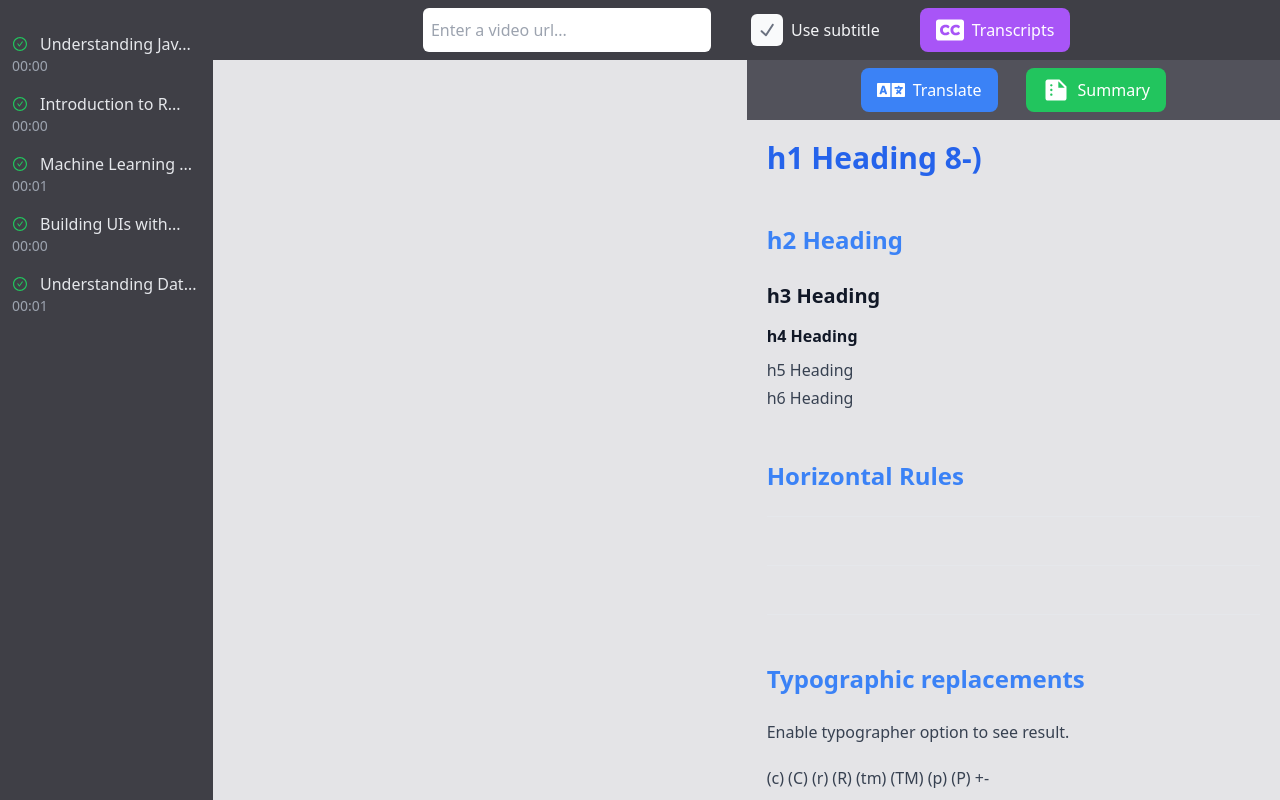
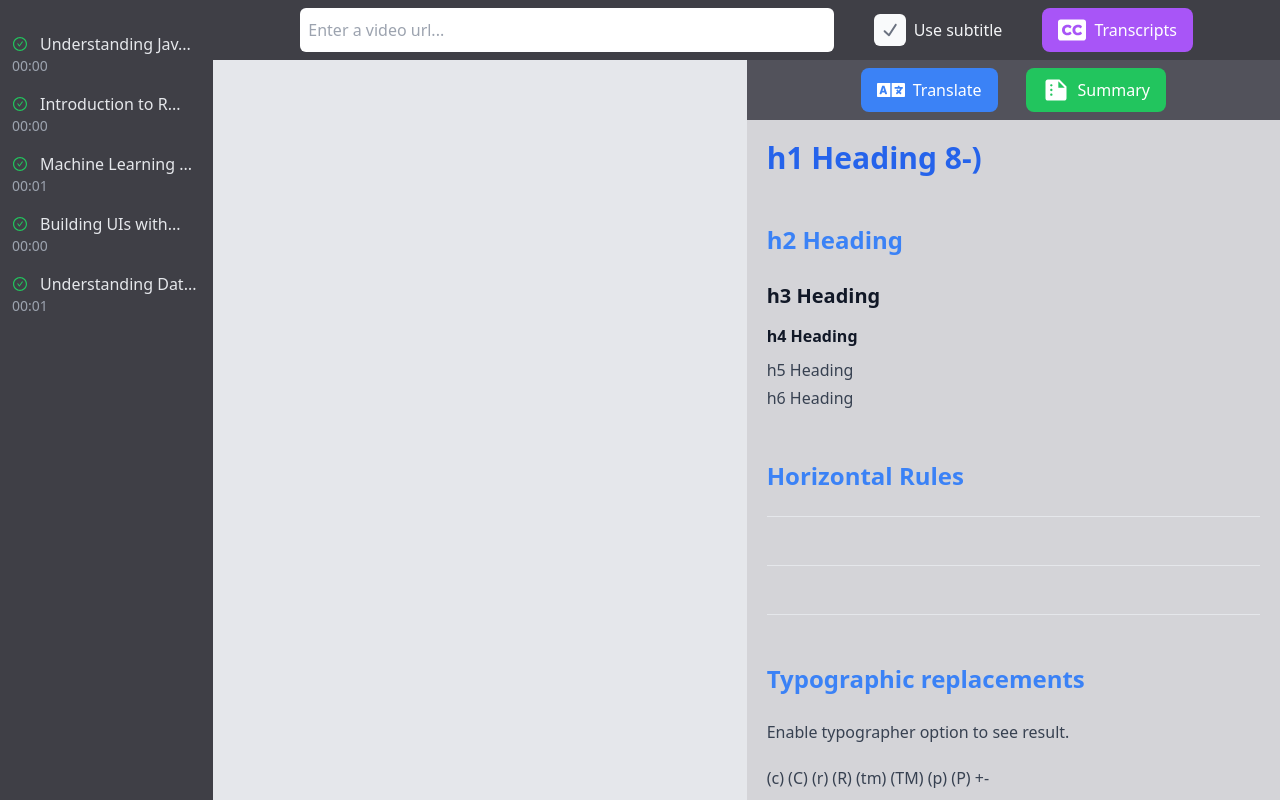
Before and after one commit to bruceunx/video-maestro, a React (Vite) app: page / in a window 1280 px wide. Built offline with nearby package versions, Linux system fonts and the light colour scheme.

Commit message:
style: add different bg color to content and summary

```diff
--- a/src-tauri/tauri.conf.json
+++ b/src-tauri/tauri.conf.json
@@ -15,7 +15,7 @@
         "title": "newscenter",
         "width": 1800,
         "height": 1000,
-        "minWidth": 800,
+        "minWidth": 1000,
         "minHeight": 600
       }
     ],
--- a/src/App.tsx
+++ b/src/App.tsx
@@ -123,14 +123,14 @@ function App() {
         <div className="flex flex-col w-64 h-full bg-zinc-700 text-white justify-stretch">
           <VideoItems items={videoList} />
         </div>
-        <div id="main" className="flex flex-col bg-zinc-200 w-full">
+        <div id="main" className="flex flex-col bg-gray-200 w-full">
           <div
             id="header-bar"
             className="flex flex-row justify-center space-x-10 w-full mx-auto py-2 bg-zinc-700"
           >
             <input
               id="url-input"
-              className="p-2 rounded-md w-72"
+              className="p-2 rounded-md w-1/2 min-w-96"
               onChange={(e) => setUrl(e.currentTarget.value)}
               placeholder="Enter a video url..."
             />
@@ -169,7 +169,7 @@ function App() {
                   <span>Summary</span>
                 </button>
               </div>
-              <div className="flex-1 overflow-y-auto">
+              <div className="flex-1 overflow-y-auto bg-zinc-300">
                 <StreamText content={MarkdownContent} />
               </div>
             </div>
```
